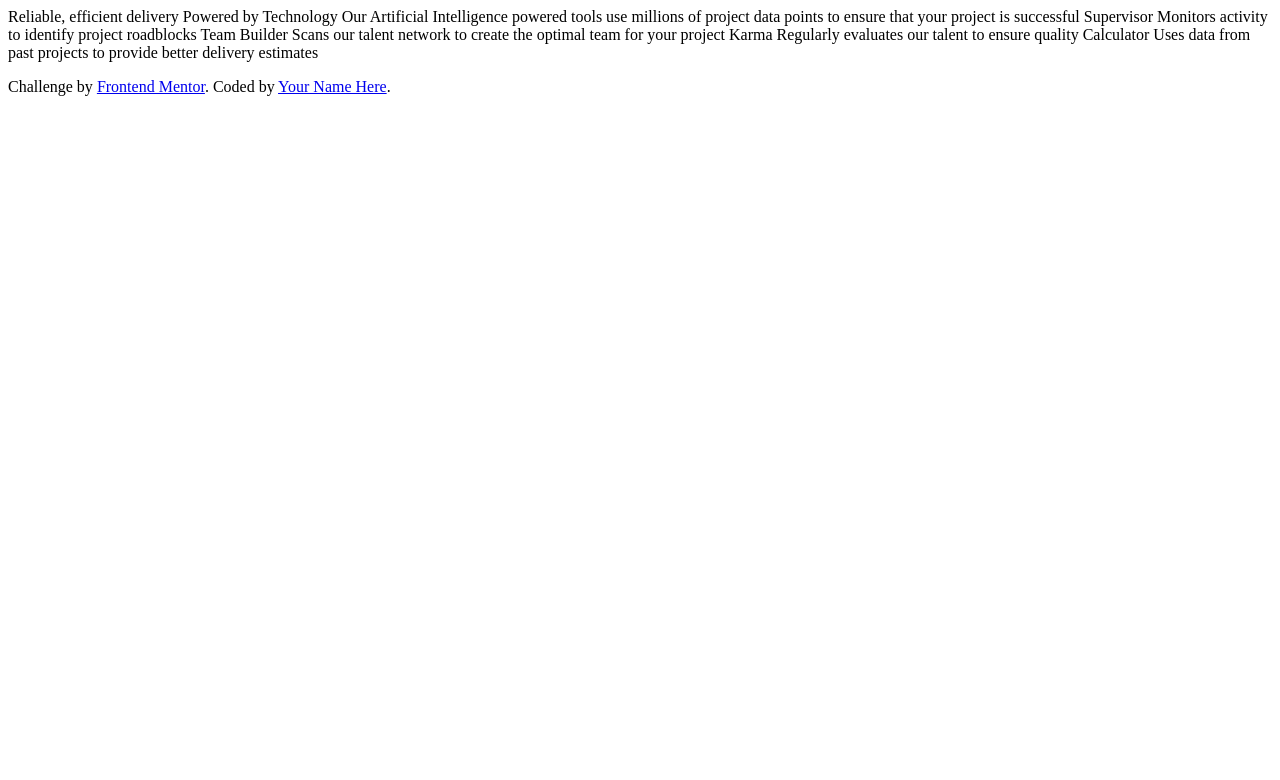
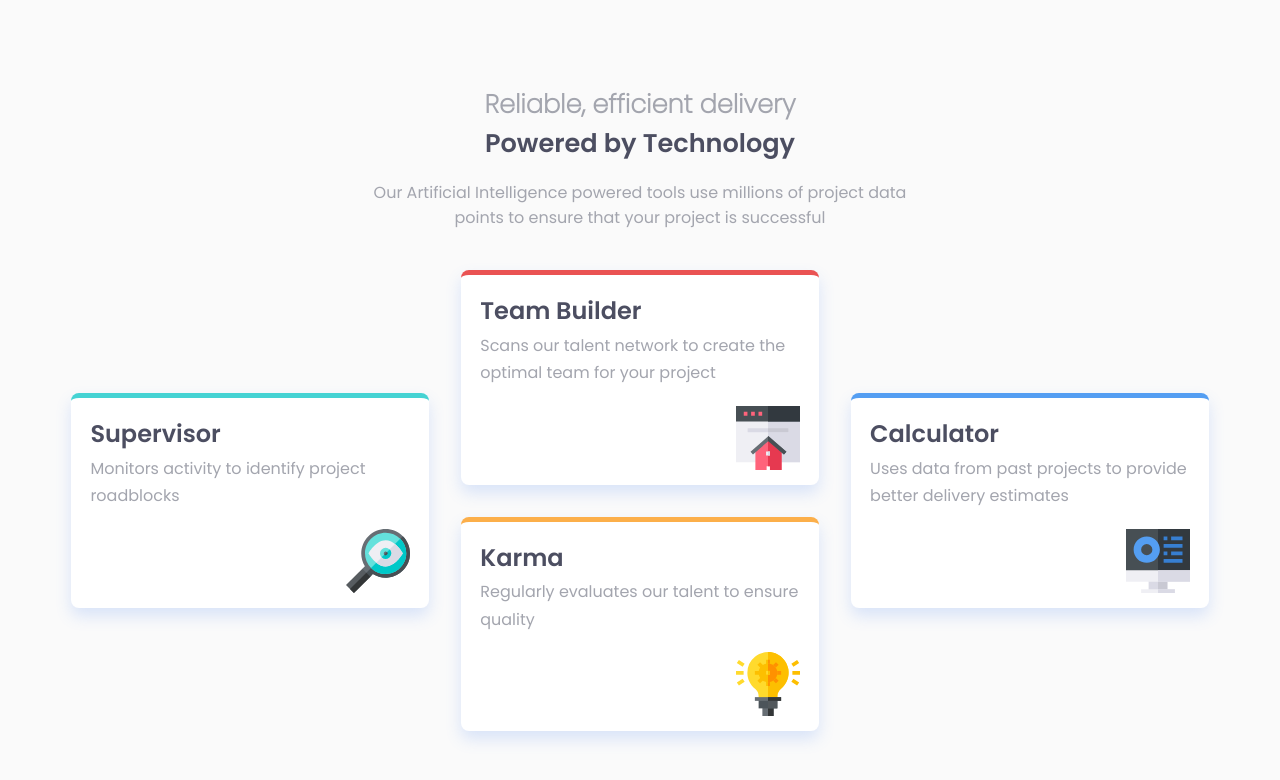
Before and after one commit to Tomi-pter/four-card-feature, a plain HTML site: page index.html in a window 1280 px wide. Drawn offline with Linux system fonts and the light colour scheme.

Commit message:
final solution

```diff
--- a/index.html
+++ b/index.html
@@ -13,16 +13,36 @@
 </head>
 
 <body>
+    <main>
+        <div class="intro">
+            <h1>Reliable, efficient delivery <span>Powered by Technology</span></h1>
+            <p>Our Artificial Intelligence powered tools use millions of project data points to ensure that your project is successful</p>
+        </div>
+        <div class="roles">
+            <div class="duty super">
+                <h2>Supervisor</h2>
+                <p>Monitors activity to identify project roadblocks</p>
+            </div>
+            <div class="duty team">
+                <h2>Team Builder</h2>
+                <p>Scans our talent network to create the optimal team for your project</p>
+            </div>
+            <div class="duty karma">
+                <h2>Karma</h2>
+                <p>Regularly evaluates our talent to ensure quality</p>
+            </div>
+            <div class="duty calc">
+                <h2>Calculator</h2>
+                <p>Uses data from past projects to provide better delivery estimates</p>
+            </div>
+        </div>
+    </main>
 
-    Reliable, efficient delivery Powered by Technology Our Artificial Intelligence powered tools use millions of project data points to ensure that your project is successful Supervisor Monitors activity to identify project roadblocks Team Builder Scans our
-    talent network to create the optimal team for your project Karma Regularly evaluates our talent to ensure quality Calculator Uses data from past projects to provide better delivery estimates
-
-
-    <footer>
+    <!--<footer>
         <p class="attribution">
             Challenge by <a href="https://www.frontendmentor.io?ref=challenge" target="_blank">Frontend Mentor</a>. Coded by <a href="#">Your Name Here</a>.
         </p>
-    </footer>
+    </footer>-->
 </body>
 
 </html>
--- a/style.css
+++ b/style.css
@@ -15,3 +15,148 @@
     src: url('fonts/PoppinsSemiBold.eot');
     src: url('fonts/PoppinsSemiBold.eot') format('embedded-opentype'), url('fonts/PoppinsSemiBold.woff2') format('woff2'), url('fonts/PoppinsSemiBold.woff') format('woff'), url('fonts/PoppinsSemiBold.ttf') format('truetype'), url('fonts/PoppinsSemiBold.svg#PoppinsSemiBold') format('svg');
 }
+
+:root {
+    --red: hsl(0, 78%, 62%);
+    --cyan: hsl(180, 62%, 55%);
+    --orange: hsl(34, 97%, 64%);
+    --blue: hsl(212, 86%, 64%);
+    --dark-blue: hsl(234, 12%, 34%);
+    --grayish-blue: hsl(229, 6%, 66%);
+    --light-gray: hsl(0, 0%, 98%);
+    --font-size: 15px;
+}
+
+* {
+    box-sizing: border-box;
+}
+
+body {
+    display: flex;
+    min-height: 100vh;
+    background-color: var(--light-gray);
+}
+
+main {
+    margin: auto;
+    max-width: 90%;
+    color: var(--grayish-blue);
+    font-family: 'PoppinsRegular';
+}
+
+h1 {
+    font-family: 'PoppinsExtraLight';
+    font-size: 1.6rem;
+}
+
+span,
+h2 {
+    color: var(--dark-blue);
+    display: block;
+    font-family: 'PoppinsSemiBold';
+}
+
+.intro {
+    text-align: center;
+    margin: 2rem 0 5rem;
+}
+
+.duty {
+    background-color: white;
+    border-radius: .5rem;
+    box-shadow: 0rem .5rem 1rem hsla(219, 87%, 64%, .2);
+    margin: 1.5rem 0;
+    padding: .5rem 1.2rem;
+    border-top: 5px solid var(--cyan);
+}
+
+.duty * {
+    padding: 0;
+    margin: 0;
+    line-height: 1.7;
+}
+
+.duty::after {
+    display: flex;
+    justify-content: flex-end;
+    align-items: flex-end;
+    margin: 1.2rem 0 .5rem;
+}
+
+.super {
+    border-color: var(--cyan);
+}
+
+.super::after {
+    content: url(images/icon-supervisor.svg);
+}
+
+.team {
+    border-color: var(--red);
+}
+
+.team::after {
+    content: url(images/icon-team-builder.svg);
+}
+
+.karma {
+    border-color: var(--orange);
+}
+
+.karma::after {
+    content: url(images/icon-karma.svg);
+}
+
+.calc {
+    border-color: var(--blue);
+}
+
+.calc::after {
+    content: url(images/icon-calculator.svg);
+}
+
+@media screen and (min-width: 764px) {
+    .roles {
+        display: grid;
+        grid-template-rows: repeat(4, minmax(0, 1fr));
+        grid-template-columns: repeat(3, 1fr);
+        gap: 2rem;
+        margin-bottom: 2rem;
+    }
+    .duty {
+        margin: 0;
+        padding: 1rem 1.2rem 0;
+    }
+    .super {
+        grid-column: 1;
+        grid-row: 2/4;
+    }
+    .team {
+        grid-column: 2;
+        grid-row: 1/3;
+    }
+    .karma {
+        grid-column: 2;
+        grid-row: 3/5;
+    }
+    .calc {
+        grid-column: 3;
+        grid-row: 2/4;
+    }
+    .intro {
+        margin: 2rem 0 2.5rem;
+    }
+    .intro p {
+        padding: 0 17.5rem;
+    }
+}
+
+
+/*.attribution {
+    font-size: 11px;
+    text-align: center;
+}
+
+.attribution a {
+    color: hsl(228, 45%, 44%);
+}*/
```
